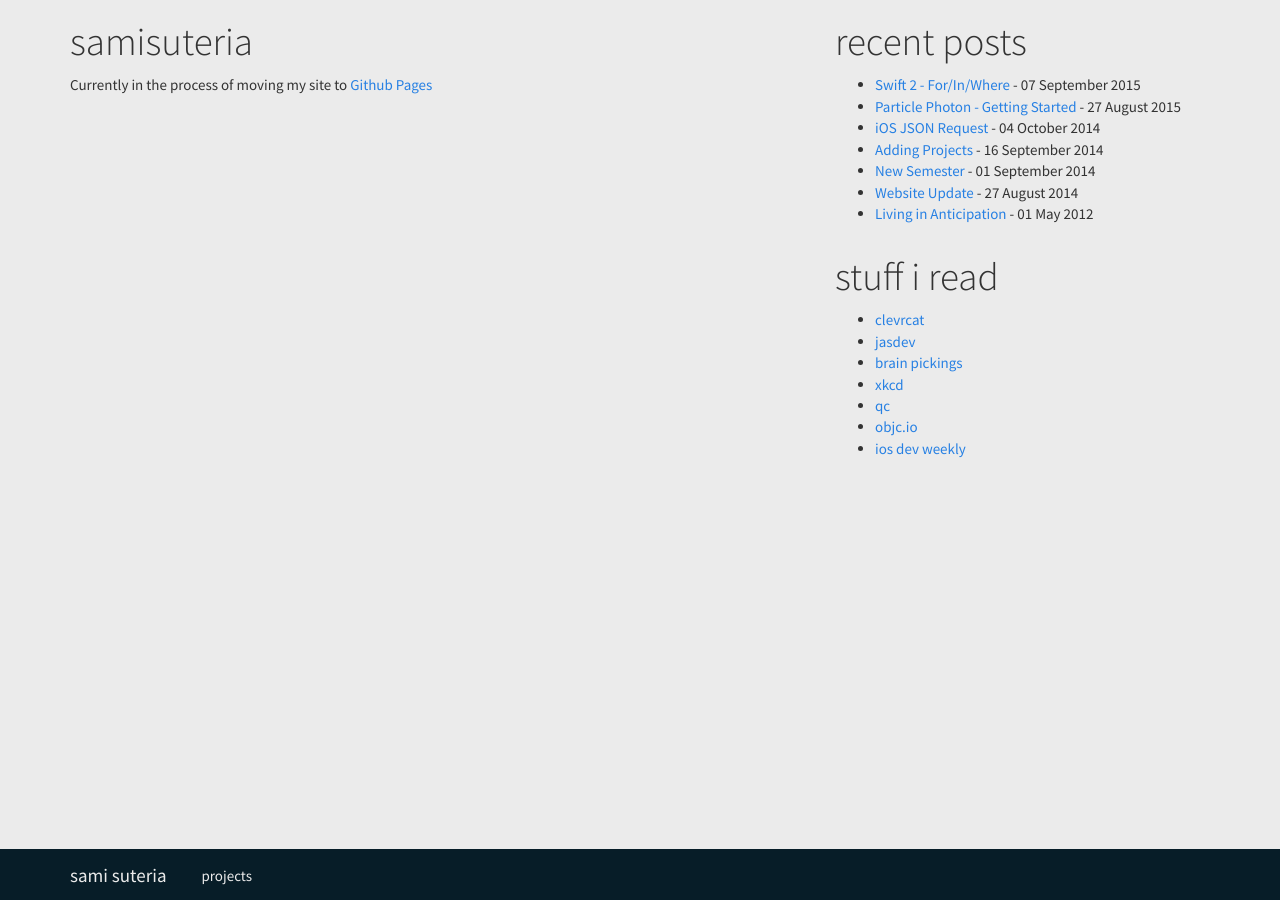
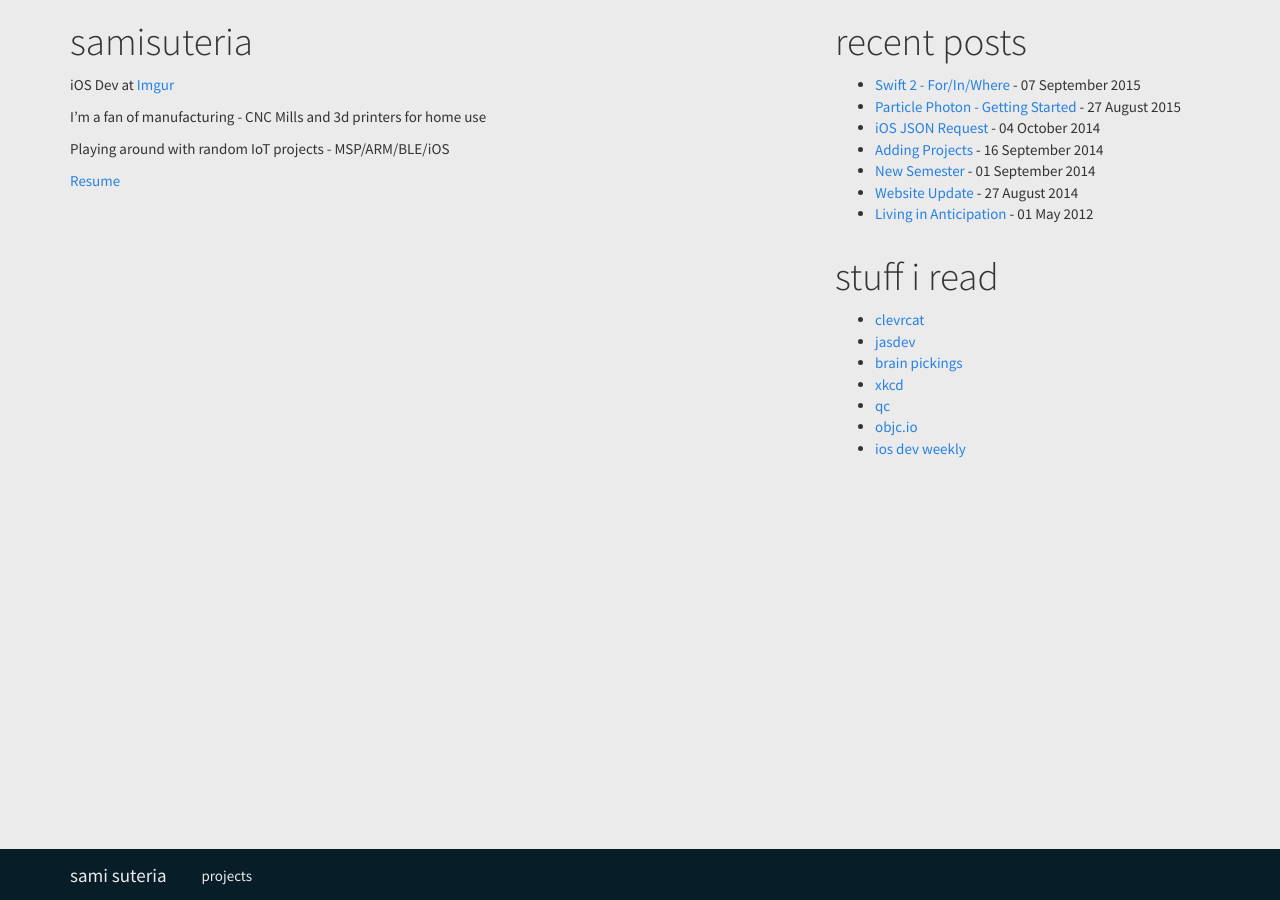
Before and after one commit to samisuteria/samisuteria.github.io, a Jekyll site: the page built from index.md, in a window 1280 px wide. Built offline with Jekyll 4.4.1, drawn with Linux system fonts in a browser that asks for light colours; nearby versions of some CDN libraries.

Commit message:
updated homepage

```diff
--- a/index.md
+++ b/index.md
@@ -5,6 +5,12 @@ layout: index
 
 # samisuteria
 
-Currently in the process of moving my site to [Github Pages](https://pages.github.com)
 
-<!--Private Repo-->
+
+iOS Dev at [Imgur](http://imgur.com/apps)
+
+I'm a fan of manufacturing - CNC Mills and 3d printers for home use
+
+Playing around with random IoT projects - MSP/ARM/BLE/iOS
+
+[Resume](./static/CurrentResume.pdf)
```
Also changed, not shown: 1 other file.
